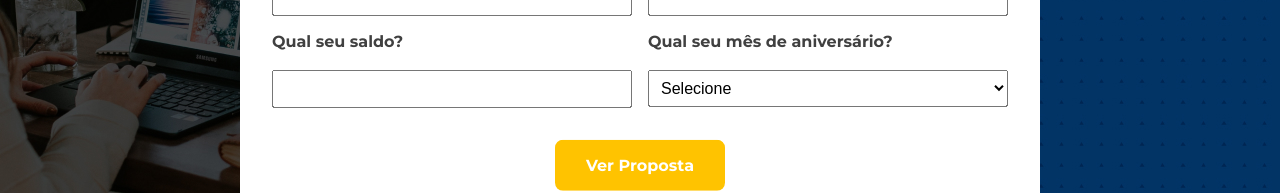
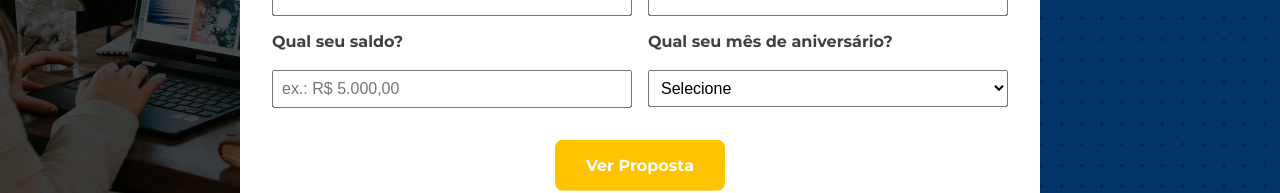
Before and after one commit to vmaziero/fgts-app, a React (Vite) app: page / in a window 1280 px wide. Shown: the part 454-647 px from the top of the page. Built offline with nearby package versions, Linux system fonts and the light colour scheme.

Commit message:
feat: Adiciona input mask para o campo de saldo.

```diff
--- a/src/components/form/FgtsForm.tsx
+++ b/src/components/form/FgtsForm.tsx
@@ -10,6 +10,7 @@ import {
   ButtonSubmit,
   ButtonWrapper
 } from './FgtsForm.styles';
+import InputMask from '../inputMask/InputMask';
 
 function FGTSForm() {
   const navigate = useNavigate();
@@ -17,7 +18,7 @@ function FGTSForm() {
 
   const [nome, setNome] = useState('');
   const [telefone, setTelefone] = useState('');
-  const [saldo, setSaldo] = useState('');
+  const [currency, setCurrency] = useState('');
   const [mes, setMes] = useState('');
 
   const meses = [
@@ -37,18 +38,20 @@ function FGTSForm() {
     <option key={idx} value={mes}>{mes}</option>
   ));
 
-  const handleCurrencyChange = (e: React.ChangeEvent<HTMLInputElement>) => {
-    setSaldo(e.target.value);
+  // const [currency, setCurrency] = useState<string>("");
+
+  const handleCurrencyChange: (maskedValue: string) => void = (maskedValue) => {
+    setCurrency(maskedValue);
   };
 
-  const handlePhoneChange = (e: React.ChangeEvent<HTMLInputElement>) => {
-    setTelefone(e.target.value);
-  };
+  const currencyPrefix = "R$ ";
 
   const handleSubmit = async (e: React.FormEvent) => {
     e.preventDefault();
 
-    const saldoNumber = parseFloat(saldo);
+    let currencyString = (currency.replace(/\D/g, ""));
+    currencyString = (currencyString.replace(/(\d)(\d{2})$/, "$1.$2"));
+    const currencyNumber = parseFloat(currencyString);
 
     const internationalNumber = "+55" + telefone.replace(/\D/g, '');
 
@@ -58,12 +61,12 @@ function FGTSForm() {
       return;
     }
 
-    const saque = calcularSaqueAniversario(saldoNumber);
+    const saque = calcularSaqueAniversario(currencyNumber);
 
     setCalculoFgts({
         nome,
         telefone,
-        saldo: saldoNumber,
+        saldo: currencyNumber,
         mes,
         saque
     });
@@ -81,14 +84,20 @@ function FGTSForm() {
 
         <FormGroup>
           <label>Qual seu telefone?</label><br />
-          <input type="tel" value={telefone} onChange={handlePhoneChange} required />
+          <input type="tel" value={telefone} onChange={(e) => setTelefone(e.target.value)} required />
         </FormGroup>
       </FormRow>
 
       <FormRow>
         <FormGroup>
           <label>Qual seu saldo?</label><br />
-          <input value={saldo} onChange={handleCurrencyChange} required />
+          <InputMask
+            prefix={currencyPrefix}
+            mask="currency"
+            value={currency}
+            onValueChange={handleCurrencyChange}
+            placeholder="ex.: R$ 5.000,00"
+          />
         </FormGroup>
 
         <FormGroup>
--- /dev/null
+++ b/src/components/inputMask/InputMask.tsx
@@ -0,0 +1,34 @@
+import React, { ChangeEventHandler, InputHTMLAttributes } from "react";
+import { formatCurrency } from "./masks";
+
+interface InputMaskProps extends InputHTMLAttributes<HTMLInputElement> {
+  value: string | number | undefined;
+  onValueChange: (maskedValue: string) => void;
+  mask?: "currency" | string;
+  prefix?: string;
+}
+
+const InputMask: React.FC<InputMaskProps> = ({
+  value,
+  onValueChange,
+  mask,
+  prefix = "",
+  ...rest
+}) => {
+
+  const handleInputChange: ChangeEventHandler<HTMLInputElement> = (event) => {
+    let maskedValue: string = event.target.value;
+
+    if (mask === "currency") {
+      maskedValue = prefix + formatCurrency(maskedValue);
+    }
+
+    onValueChange(maskedValue);
+  };
+
+  return (
+    <input type="text" value={value} onChange={handleInputChange} {...rest} />
+  );
+};
+
+export default InputMask;
--- /dev/null
+++ b/src/components/inputMask/masks.ts
@@ -0,0 +1,7 @@
+export const formatCurrency = (value: string): string => {
+    value = value.replace(/\D/g, "");
+    value = value.replace(/(\d)(\d{2})$/, "$1,$2");
+    value = value.replace(/(?=(\d{3})+(\D))\B/g, ".");
+
+    return value;
+};
```
